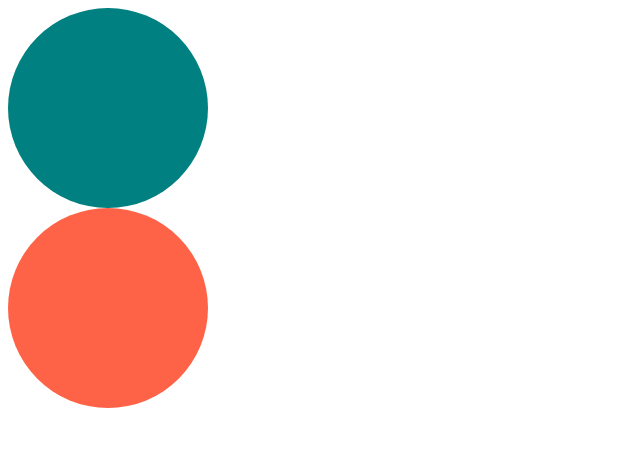
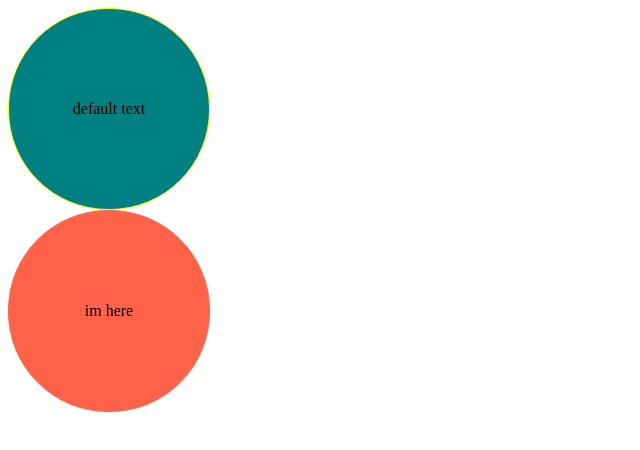
Before and after one commit to Leeje98/nomadcoders-reactMaster-CRYPTO_TRACKER, a React (Create React App) app: page / in a window 1280 px wide. Shown: the top 450 px of the page, without its empty margins (0-640 px from the left). Built offline with nearby package versions, Linux system fonts and the light colour scheme.

Commit message:
#3.3 Optional Props

```diff
--- a/src/App.tsx
+++ b/src/App.tsx
@@ -4,8 +4,8 @@
 function App() {
   return (
     <div>
-      <Circle bgColor="teal"/>
-      <Circle bgColor="tomato"/>
+      <Circle bgColor="teal" borderColor='yellow' />
+      <Circle bgColor="tomato" text='im here' />
     </div>
   );
 }
--- a/src/Circle.tsx
+++ b/src/Circle.tsx
@@ -5,6 +5,7 @@
 
 interface ContainerProps { // styled.div 의 타입 정의
     bgColor: string;
+    borderColor: string;
 }
 
 const Container = styled.div<ContainerProps>` // 타입은 ContainerProps에 정의한 대로이다.
@@ -12,14 +13,24 @@
     height: 200px;
     background-color: ${(props) => props.bgColor};
     border-radius: 100px;
+    border: 1px solid ${(props) => props.borderColor};
+    line-height: 200px;
+    text-align: center;
 `;
 
 interface CircleProps {  // function의 타입을 정의
     bgColor: string;
+    borderColor?: string;  // 필수값이 아닐땐 ?를 붙여주면 된다
+    text?: string;
 }
+                                                    // text의 디폴트 값 정의
+export default function Circle({bgColor, borderColor, text = "default text"}: CircleProps) {
+  return (
 
-export default function Circle({bgColor}: CircleProps) {
-  return (
-    <Container bgColor={bgColor} />
+                                            // borderColor값이 있다면 그 값을 이용하고, 값이 없다면 bgColor가 디폴트 값이다
+                                            // borderColor와 bgColor 모두 string이기 때문에 가능하다
+    <Container bgColor={bgColor} borderColor={borderColor ?? bgColor}>
+        {text}
+    </Container>
   )
 }
--- a/src/index.tsx
+++ b/src/index.tsx
@@ -1,7 +1,7 @@
 import React from 'react';
 import ReactDOM from 'react-dom/client';
 import App from './App';
-import reportWebVitals from './reportWebVitals';
+// import reportWebVitals from './reportWebVitals';
 
 const root = ReactDOM.createRoot(
   document.getElementById('root') as HTMLElement
```
